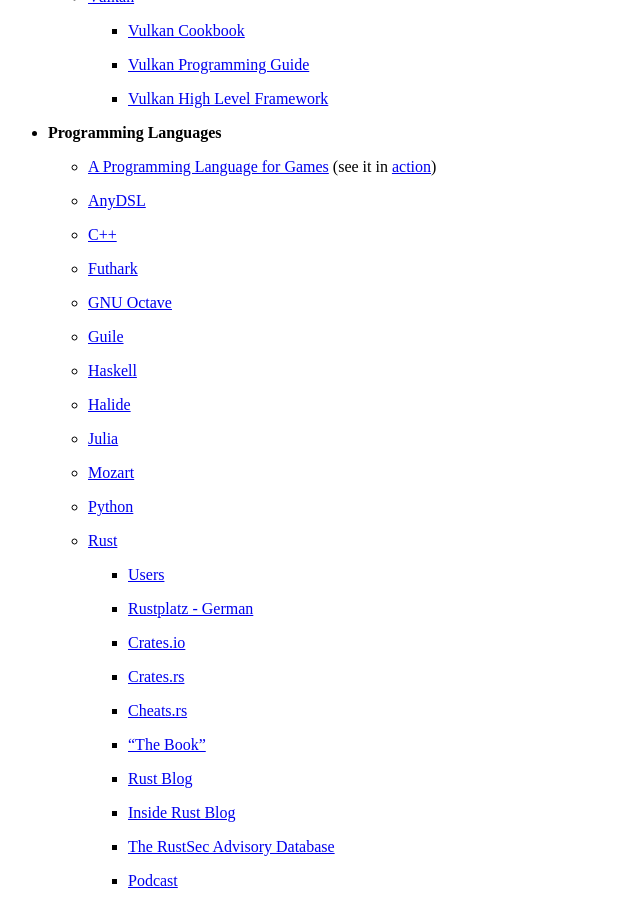
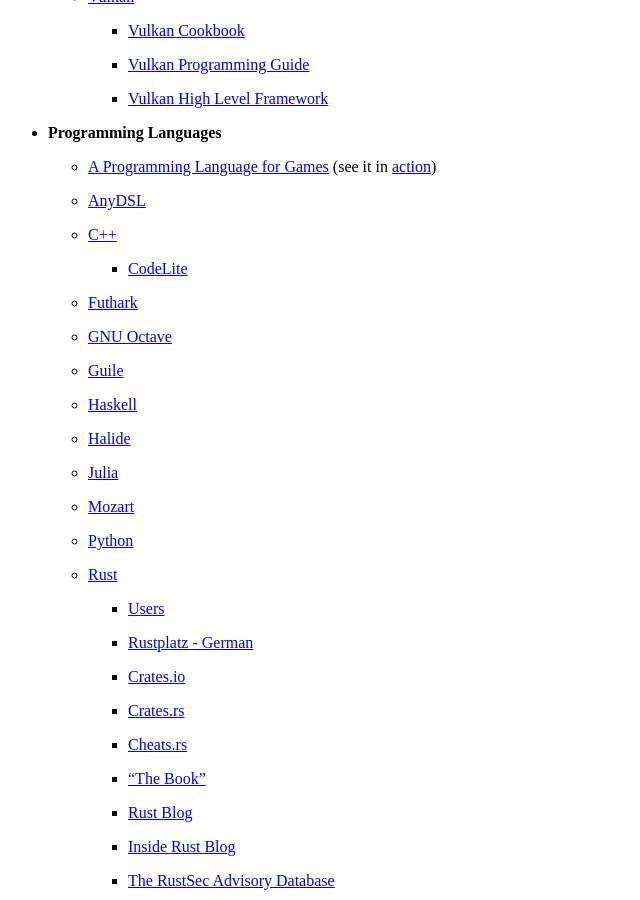
Before and after one commit to wahn/jan_walter_org, a Jekyll site: the page built from links/index.md, in a window 1280 px wide and 900 px high, scrolled down 5225 px. Shown: the whole window, without its empty margins (0-640 px from the left). Built offline with Jekyll 4.4.1, drawn with Linux system fonts in a browser that asks for light colours; Markdown is read by kramdown in place of the engine named in the settings.

Commit message:
Link to CodeLite.

```diff
--- a/links/index.md
+++ b/links/index.md
@@ -341,6 +341,8 @@
 
     - [C++](http://www.cplusplus.com/reference)
 
+        + [CodeLite](https://codelite.org)
+
     - [Futhark](https://futhark-lang.org/)
 
     - [GNU Octave](https://www.gnu.org/software/octave)
```
